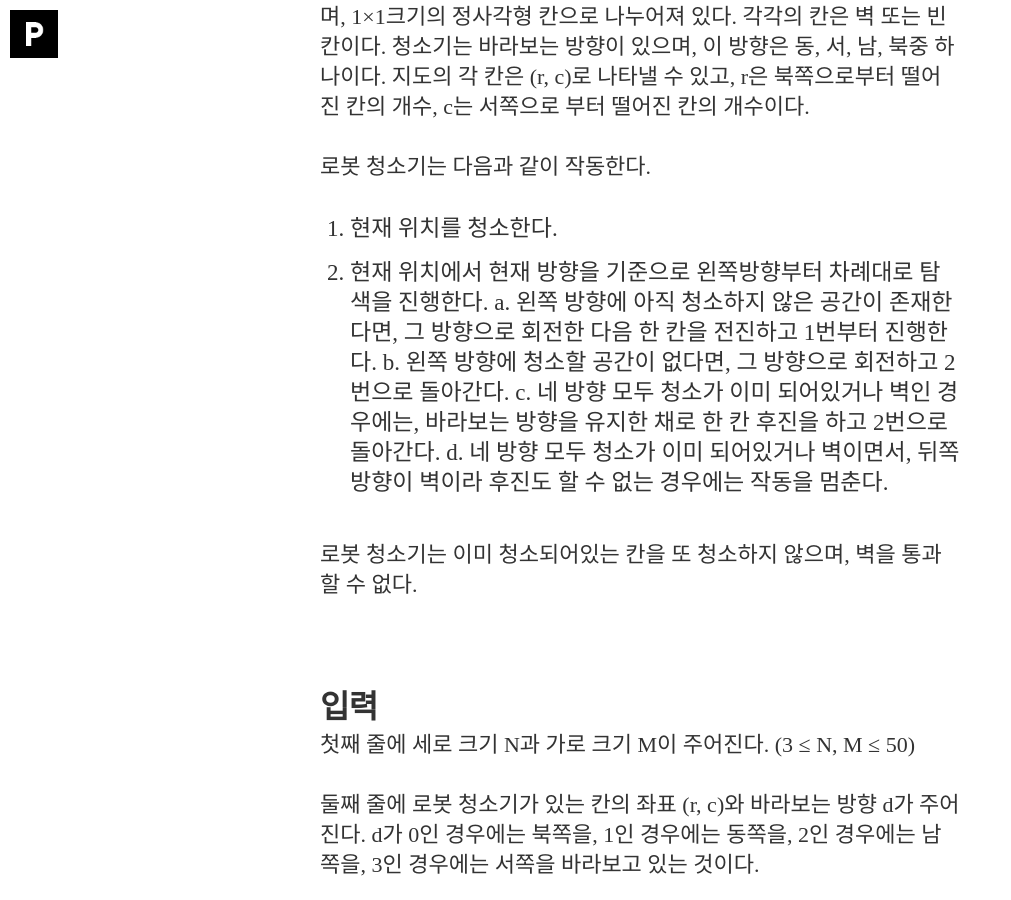
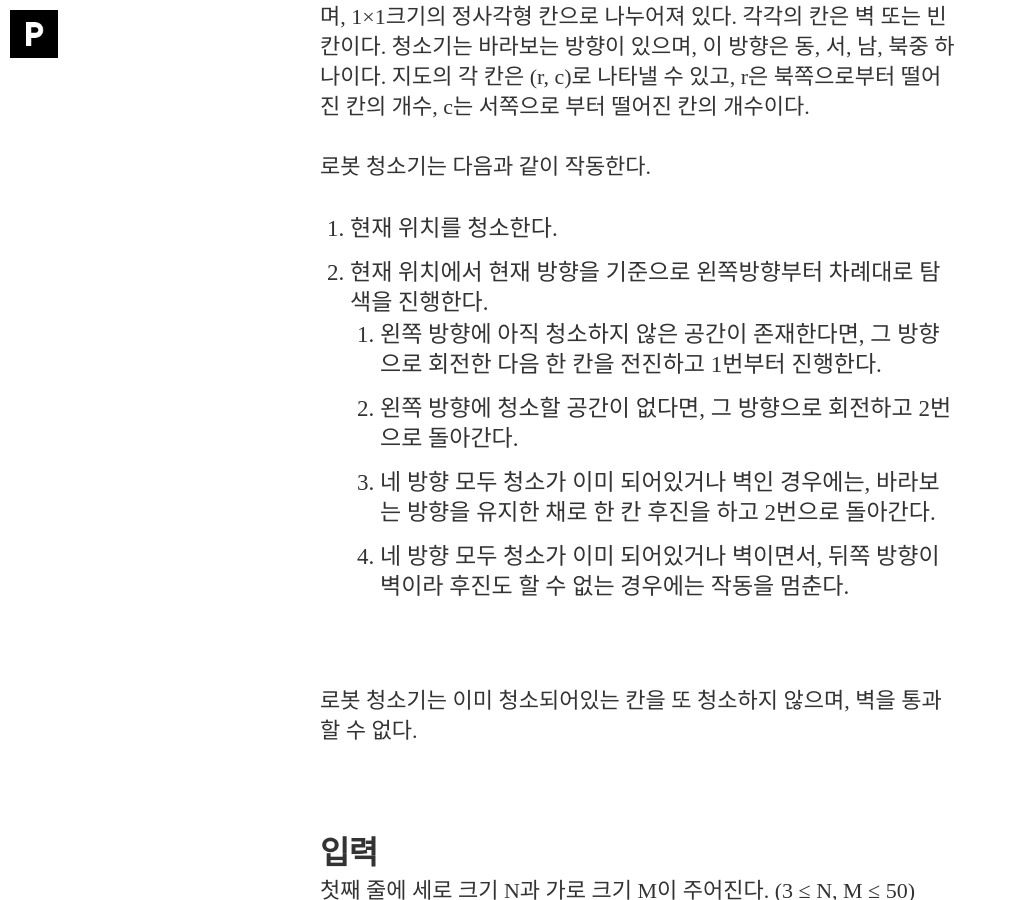
Before and after one commit to pss407/pss407.github.io, a Jekyll site: the page built from _posts/2020-02-03-백준#14503.md, in a window 1280 px wide and 900 px high, scrolled down 1158 px. Shown: the whole window, without its empty margins (0-1011 px from the left). Built offline with Jekyll 4.4.1, drawn with Linux system fonts in a browser that asks for light colours; nearby versions of some CDN libraries; some web fonts are replaced.

Commit message:
Update 2020-02-03-백준#14503.md

```diff
--- a/_posts/2020-02-03-백준#14503.md
+++ b/_posts/2020-02-03-백준#14503.md
@@ -19,10 +19,10 @@ image2: /assets/article_images/2014-11-30-mediator_features/night-track-mobile.J
 
 1.  현재 위치를 청소한다.
 2. 현재 위치에서 현재 방향을 기준으로 왼쪽방향부터 차례대로 탐색을 진행한다.
-  a. 왼쪽 방향에 아직 청소하지 않은 공간이 존재한다면, 그 방향으로 회전한 다음 한 칸을 전진하고 1번부터 진행한다.
-  b. 왼쪽 방향에 청소할 공간이 없다면, 그 방향으로 회전하고 2번으로 돌아간다.
-  c. 네 방향 모두 청소가 이미 되어있거나 벽인 경우에는, 바라보는 방향을 유지한 채로 한 칸 후진을 하고 2번으로 돌아간다.
-  d. 네 방향 모두 청소가 이미 되어있거나 벽이면서, 뒤쪽 방향이 벽이라 후진도 할 수 없는 경우에는 작동을 멈춘다.
+    - 왼쪽 방향에 아직 청소하지 않은 공간이 존재한다면, 그 방향으로 회전한 다음 한 칸을 전진하고 1번부터 진행한다.
+    - 왼쪽 방향에 청소할 공간이 없다면, 그 방향으로 회전하고 2번으로 돌아간다.
+    - 네 방향 모두 청소가 이미 되어있거나 벽인 경우에는, 바라보는 방향을 유지한 채로 한 칸 후진을 하고 2번으로 돌아간다.
+    - 네 방향 모두 청소가 이미 되어있거나 벽이면서, 뒤쪽 방향이 벽이라 후진도 할 수 없는 경우에는 작동을 멈춘다.
 
 로봇 청소기는 이미 청소되어있는 칸을 또 청소하지 않으며, 벽을 통과할 수 없다.
 
```
